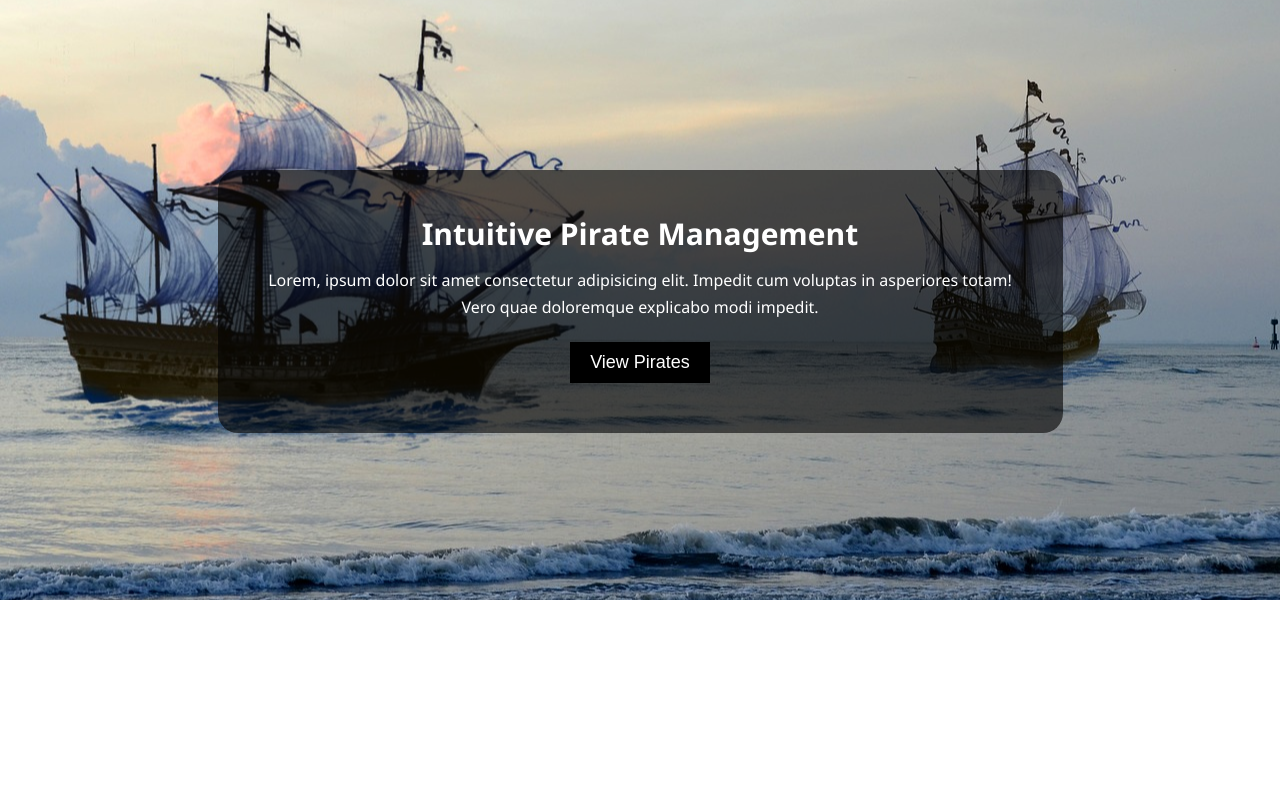
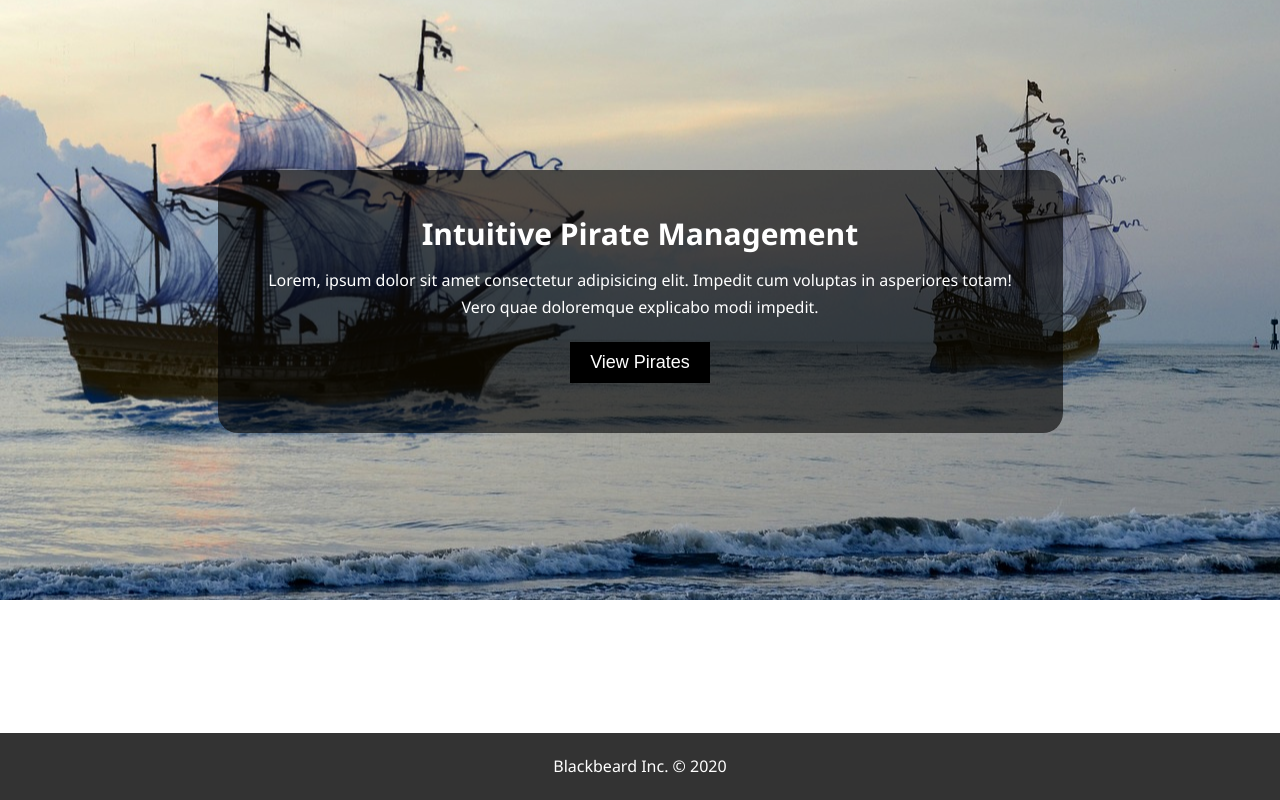
Before and after one commit to 2011JavaReact/5wPirateUI-react, a React (Create React App) app: page / in a window 1280 px wide. Built offline with nearby package versions, Linux system fonts and the light colour scheme.

Commit message:
created footer component

```diff
--- a/src/App.js
+++ b/src/App.js
@@ -3,10 +3,12 @@ import {BrowserRouter as Router, Route, Switch} from "react-router-dom";
 import HomePage from './components/pages/HomePage';
 import ViewPage from './components/pages/ViewPage';
 import { AddPage } from './components/pages/AddPage';
+import Footer from './components/Footer';
 
 function App() {
 
   return (
+    <>
     <Router>
       <Switch>
         <Route exact path="/" component={HomePage}/>
@@ -15,6 +17,9 @@ function App() {
         <Route path="/" render={()=> <div>404 NOT FOUND :)</div>}/>
       </Switch>
     </Router>
+    <Footer />
+    </>
+
   );
 }
 
--- /dev/null
+++ b/src/components/Footer.js
@@ -0,0 +1,11 @@
+import React from "react";
+
+const Footer = () => {
+  return (
+    <footer id="main-footer">
+      <p>Blackbeard Inc. &copy; 2020</p>
+    </footer>
+  );
+};
+
+export default Footer;
```
